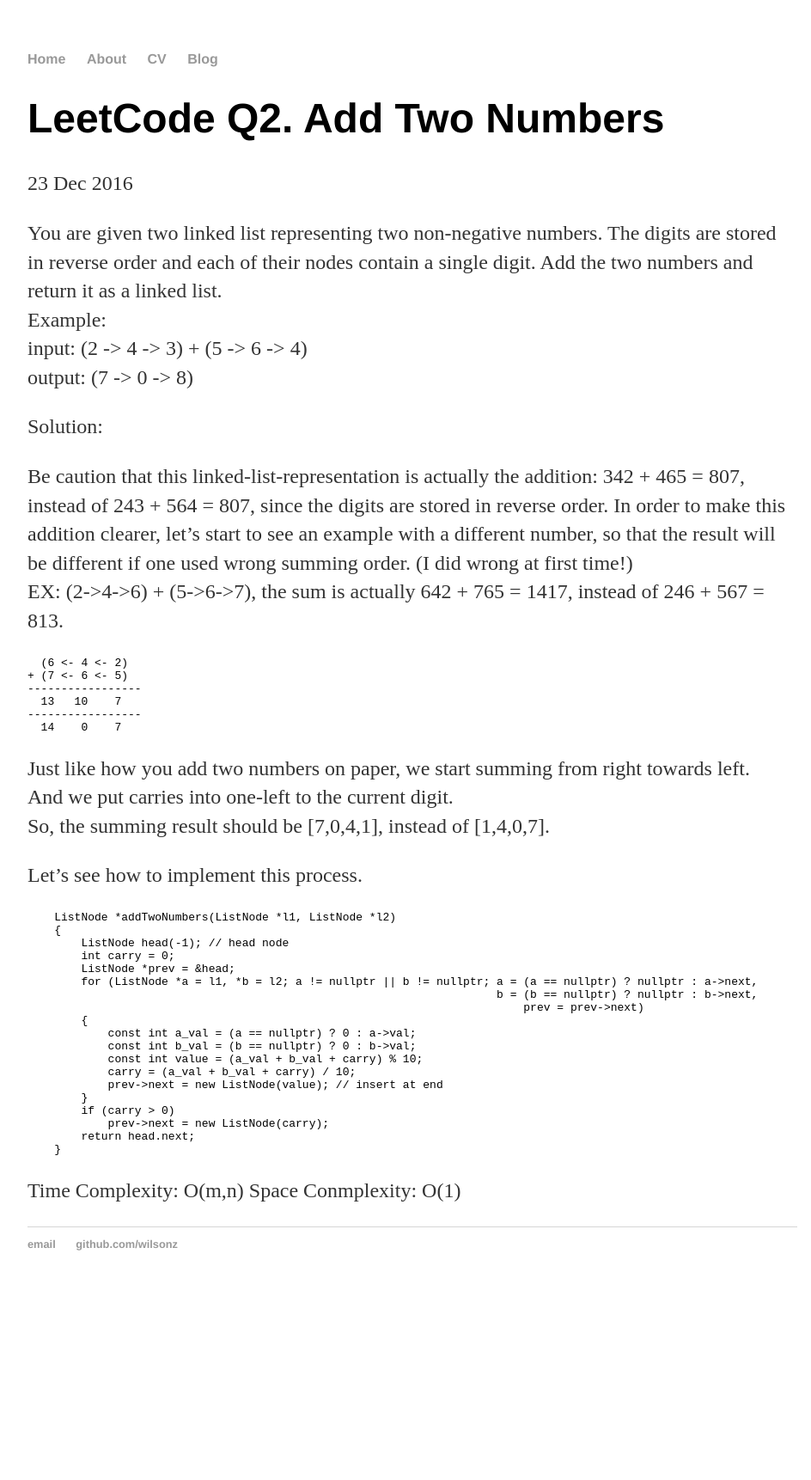
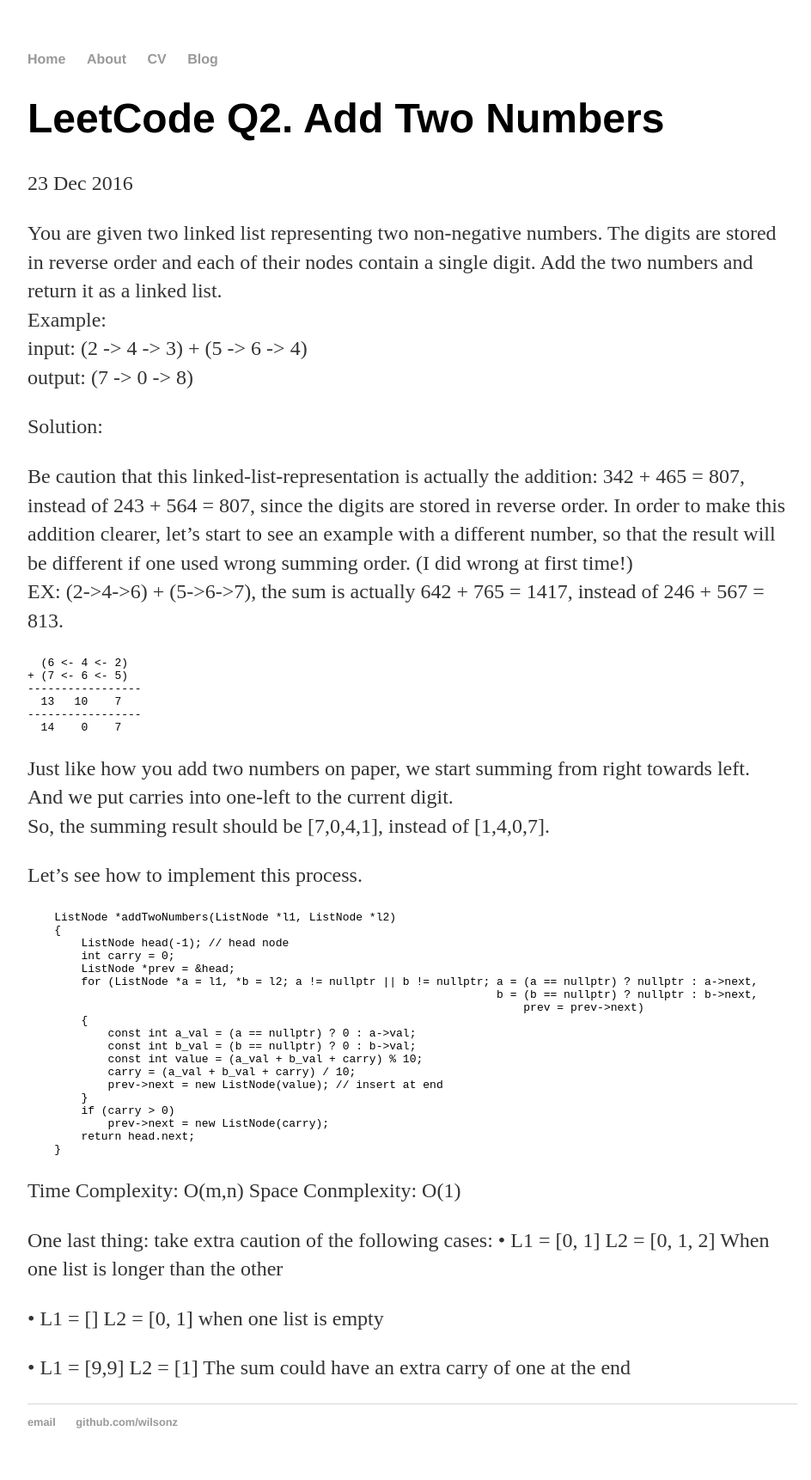
Before and after one commit to wilsonz/wilsonz.github.io, a Jekyll site: the page built from _posts/2016-12-23-LeetCode-Q2.-Add-2-Numbers.md, in a window 1280 px wide. Shown: the whole page at 86% size, without its empty margins (160-1104 px from the left). Built offline with Jekyll 4.4.1, drawn with Linux system fonts in a browser that asks for light colours; before the commit the page ends 1515 px from its top, so only the background shows below that.

Commit message:
Update 2016-12-23-LeetCode-Q2.-Add-2-Numbers.md

```diff
--- a/_posts/2016-12-23-LeetCode-Q2.-Add-2-Numbers.md
+++ b/_posts/2016-12-23-LeetCode-Q2.-Add-2-Numbers.md
@@ -48,3 +48,13 @@ Let's see how to implement this process.
 
 Time Complexity:   O(m,n)
 Space Conmplexity: O(1)
+
+One last thing: take extra caution of the following cases:
+•	L1 = [0, 1]
+	L2 = [0, 1, 2]		When one list is longer than the other
+
+•	L1 = []
+	L2 = [0, 1]		when one list is empty
+
+•	L1 = [9,9]
+	L2 = [1]		The sum could have an extra carry of one at the end
```
